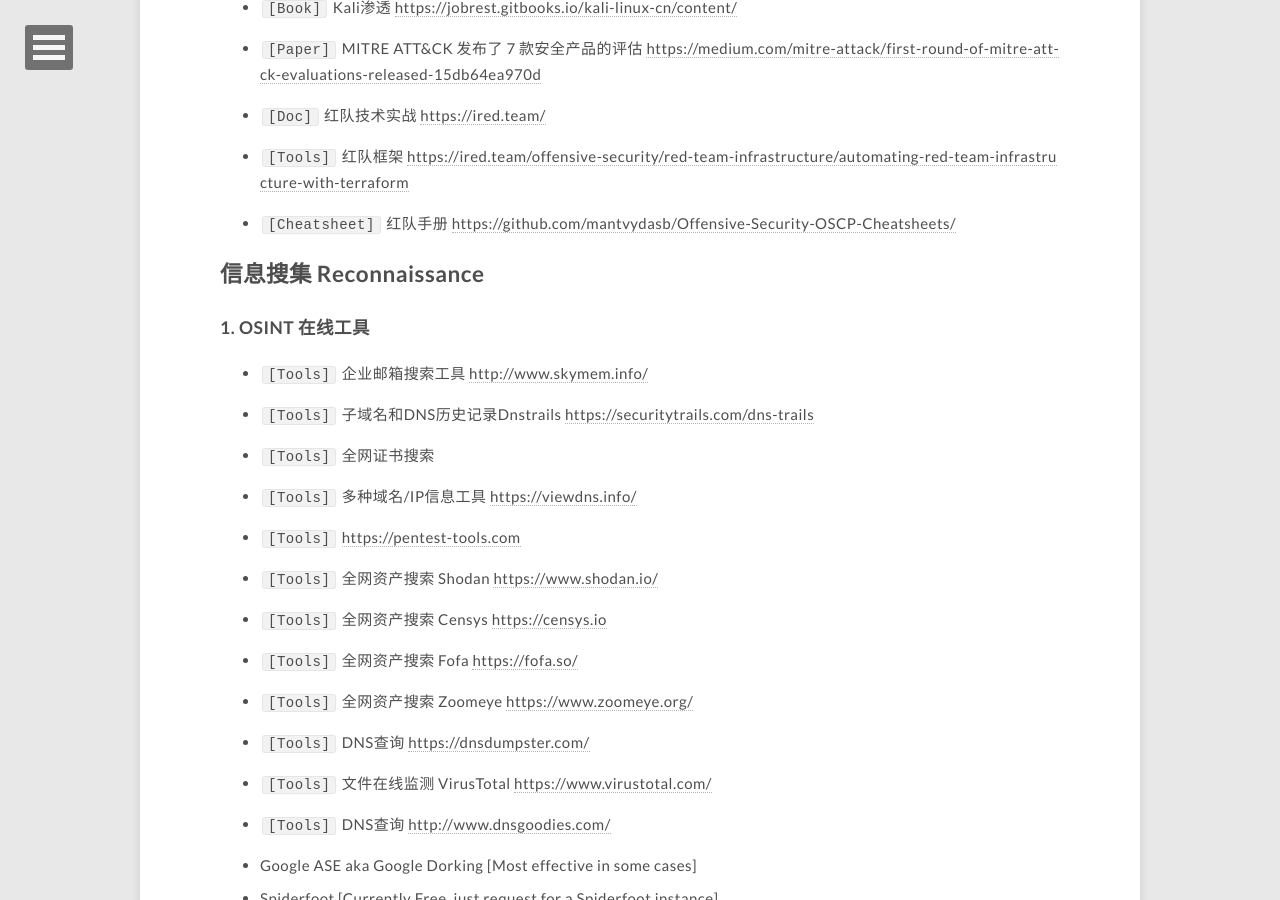
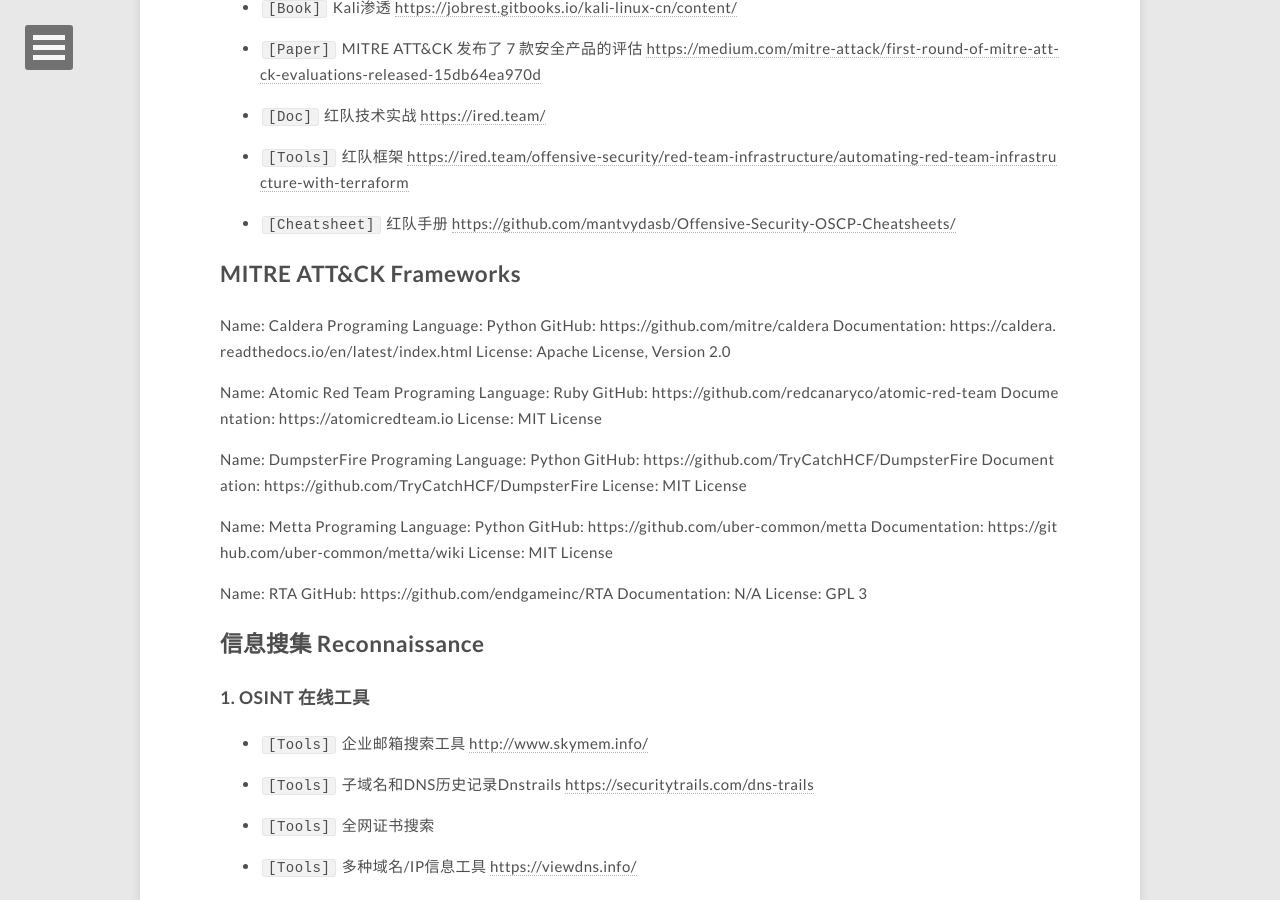
Before and after one commit to kxcode/kxcode.github.io, a Jekyll site: the page built from pentest-tools/index.md, in a window 1280 px wide and 900 px high, scrolled down 766 px. Built offline with Jekyll 4.4.1, drawn with Linux system fonts in a browser that asks for light colours; nearby versions of some CDN libraries; comment, search, counter and statistics services are not loaded; some of the changed text lies outside the part shown.

Commit message:
Aattack Framework

```diff
--- a/pentest-tools/index.md
+++ b/pentest-tools/index.md
@@ -26,6 +26,37 @@ share: true
 - `[Tools]` 红队框架 <https://ired.team/offensive-security/red-team-infrastructure/automating-red-team-infrastructure-with-terraform>
 
 - `[Cheatsheet]` 红队手册 <https://github.com/mantvydasb/Offensive-Security-OSCP-Cheatsheets/>
+
+## MITRE ATT&CK Frameworks
+
+Name: Caldera
+Programing Language: Python
+GitHub: https://github.com/mitre/caldera
+Documentation: https://caldera.readthedocs.io/en/latest/index.html
+License: Apache License, Version 2.0
+
+Name: Atomic Red Team
+Programing Language: Ruby
+GitHub: https://github.com/redcanaryco/atomic-red-team
+Documentation: https://atomicredteam.io
+License: MIT License
+
+Name: DumpsterFire
+Programing Language: Python
+GitHub: https://github.com/TryCatchHCF/DumpsterFire
+Documentation: https://github.com/TryCatchHCF/DumpsterFire
+License: MIT License
+
+Name: Metta
+Programing Language: Python
+GitHub: https://github.com/uber-common/metta
+Documentation: https://github.com/uber-common/metta/wiki
+License: MIT License
+
+Name: RTA
+GitHub: https://github.com/endgameinc/RTA
+Documentation: N/A
+License: GPL 3
 
 
 ## 信息搜集 Reconnaissance
```
Also changed, not shown: other parts of pentest-tools/index.md (+1 -0 lines).
